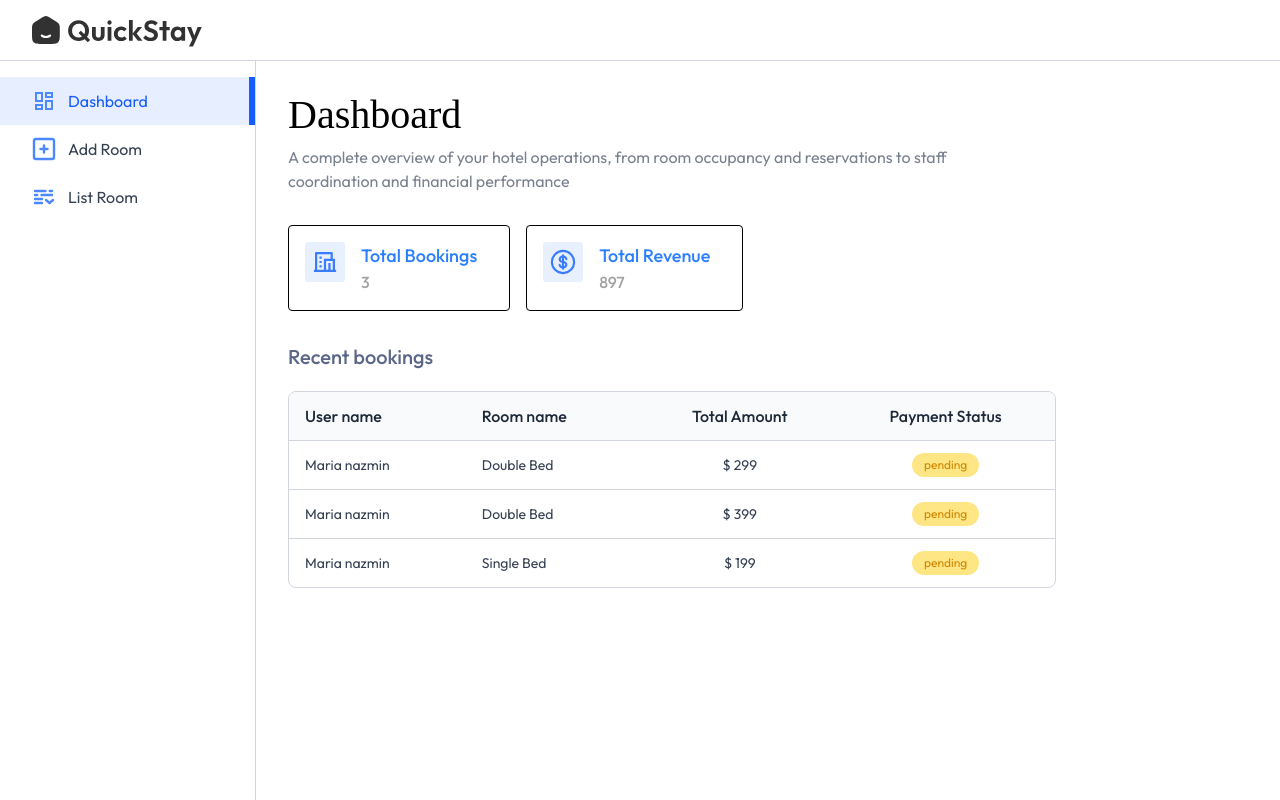
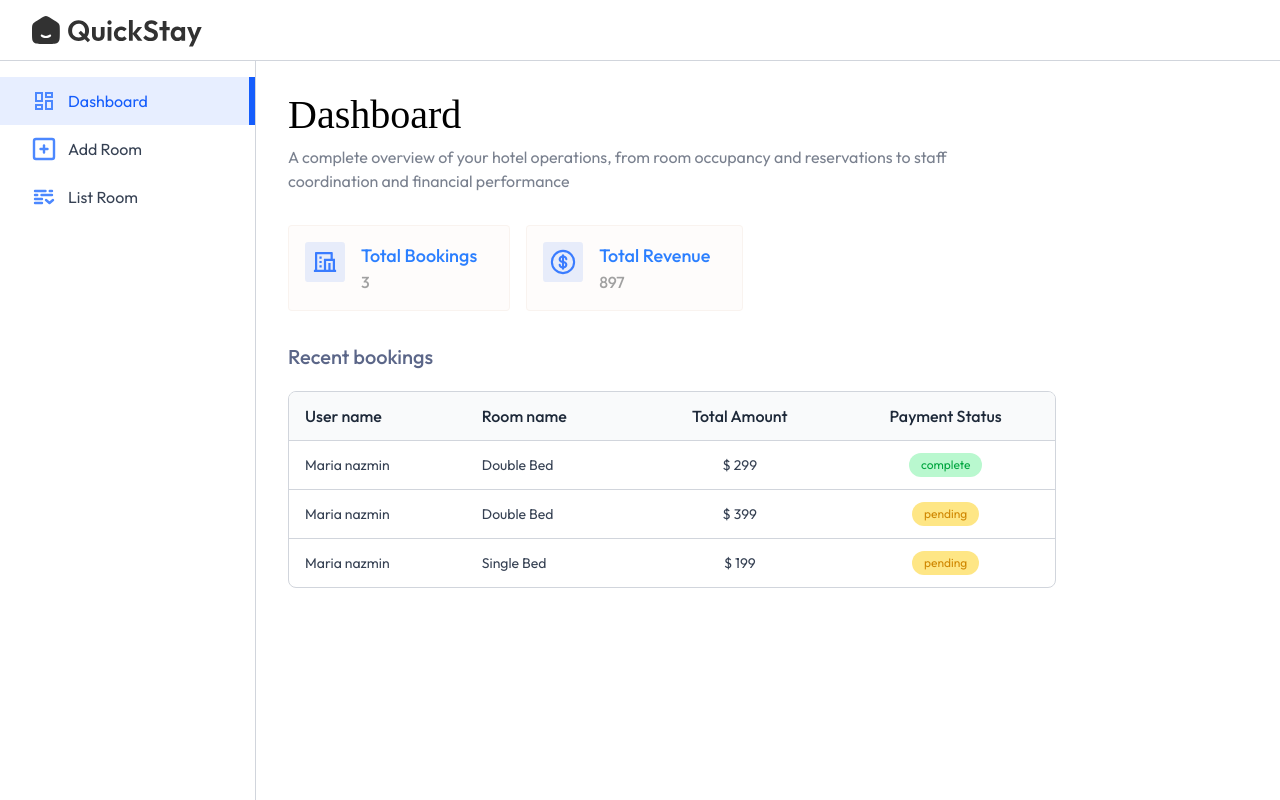
Before and after one commit to mnc3403-code/Hotel-management-system, a React (Vite) app: page /owner in a window 1280 px wide. Built offline with nearby package versions, Linux system fonts and the light colour scheme; no server answers; a web font is replaced by a local one.

Commit message:
initial commit

```diff
--- a/src/index.css
+++ b/src/index.css
@@ -1,13 +1,11 @@
 @import url("https://fonts.googleapis.com/css2?family=Outfit:wght@100..900&family=Playfair:ital,opsz,wght@0,5..1200,300..900;1,5..1200,300..900&display=swap");
 @import "tailwindcss";
 
-@layer {
-  :root {
-    --color-primary: #c8a97e; /* Luxury Gold */
-    --color-secondary: #d4af37; /* Metallic Gold */
-    --color-background: #fdfbf7; /* Pearl White */
-    --color-text: #1a1a1a; /* Charcoal */
-  }
+@theme {
+  --color-primary: #c8a97e; /* Luxury Gold */
+  --color-secondary: #d4af37; /* Metallic Gold */
+  --color-background: #fdfbf7; /* Pearl White */
+  --color-text: #1a1a1a; /* Charcoal */
 }
 * {
   font-family: Outfit, sans-serif;
--- a/src/pages/hotelOwner.jsx/Dashboard.jsx
+++ b/src/pages/hotelOwner.jsx/Dashboard.jsx
@@ -46,8 +46,8 @@ const Dashboard = () => {
                   <td className='py-3 px-4 text-gray-700 border-t border-gray-300'>{item.room.roomType}</td>
                   <td className='py-3 px-4 text-gray-700 border-t border-gray-300 text-center'> $ {item.totalPrice}</td>
                   <td className='py-3 px-4 text-gray-700 border-t border-gray-300 text-center'>
-                    <button className={`py-1 px-3 text-xs rounded-full max-auto ${item.ispaid ? 'bg-green-200 text-green-600' : 'bg-amber-200 text-yellow-600'}`}>
-                      {item.ispaid?'complete':'pending'}
+                    <button className={`py-1 px-3 text-xs rounded-full mx-auto ${item.isPaid ? 'bg-green-200 text-green-600' : 'bg-amber-200 text-yellow-600'}`}>
+                      {item.isPaid?'complete':'pending'}
                     </button>
 
                  </td>
```
